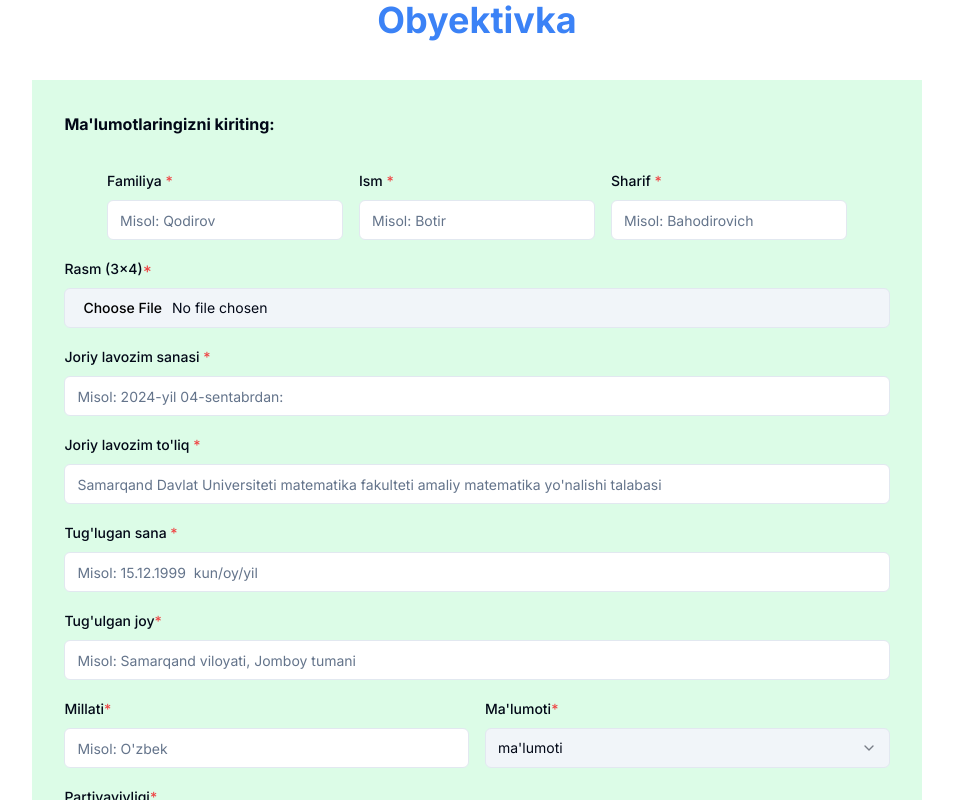
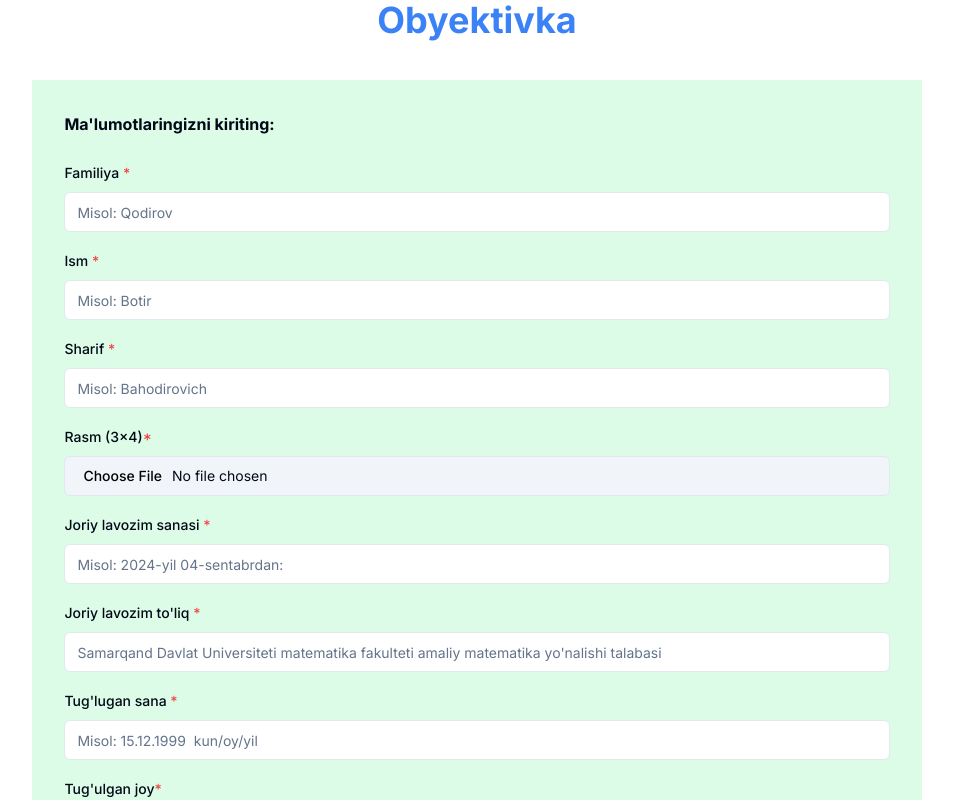
Before and after one commit to nurbekdev/obyektivka, a Next.js app: page / in a window 1280 px wide. Shown: the top 800 px of the page, without its empty margins (163-1116 px from the left). Built offline with nearby package versions, Linux system fonts and the light colour scheme.

Commit message:
chenge UI

```diff
--- a/app/(root)/_components/user-form.tsx
+++ b/app/(root)/_components/user-form.tsx
@@ -171,12 +171,12 @@
 			<Form {...form}>
 				<form onSubmit={form.handleSubmit(onSubmit)}>
 					<h1 className='mb-4 font-bold'>Ma&apos;lumotlaringizni kiriting:</h1>
-					<div className='flex items-center justify-center gap-4'>
+					<div className='flex flex-col items-center justify-center gap-2'>
 						<FormField
 							control={form.control}
 							name='surname'
 							render={({ field }) => (
-								<FormItem className='mt-4'>
+								<FormItem className='mt-2 w-full'>
 									<FormLabel>
 										Familiya <span className='text-red-500'>*</span>
 									</FormLabel>
@@ -191,7 +191,7 @@
 							control={form.control}
 							name='name'
 							render={({ field }) => (
-								<FormItem className='mt-4'>
+								<FormItem className='mt-2 w-full'>
 									<FormLabel>
 										Ism <span className='text-red-500'>*</span>
 									</FormLabel>
@@ -206,7 +206,7 @@
 							control={form.control}
 							name='lastname'
 							render={({ field }) => (
-								<FormItem className='mt-4'>
+								<FormItem className='mt-2 w-full'>
 									<FormLabel>
 										Sharif <span className='text-red-500'>*</span>
 									</FormLabel>
```
Also changed, not shown: package.json (indentation only), 1 other file (tests, documents, lock files or other folders).
